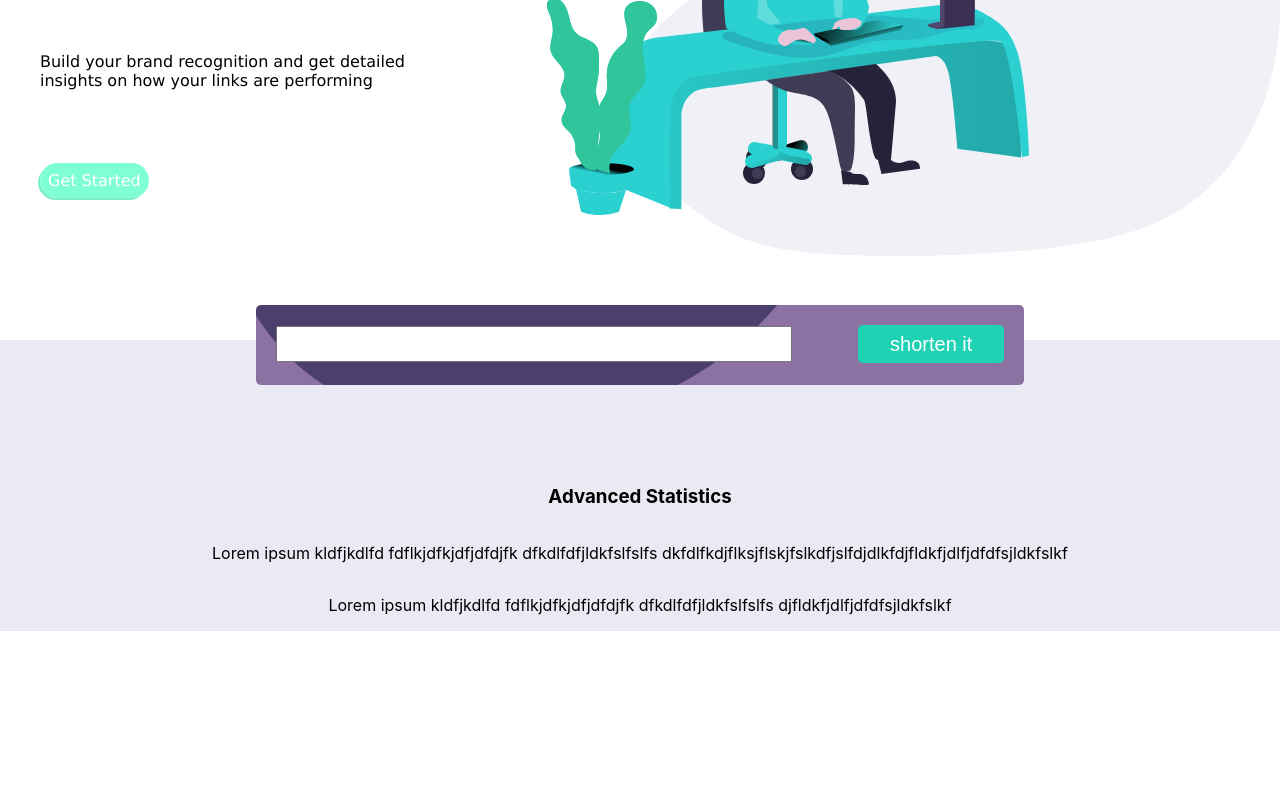
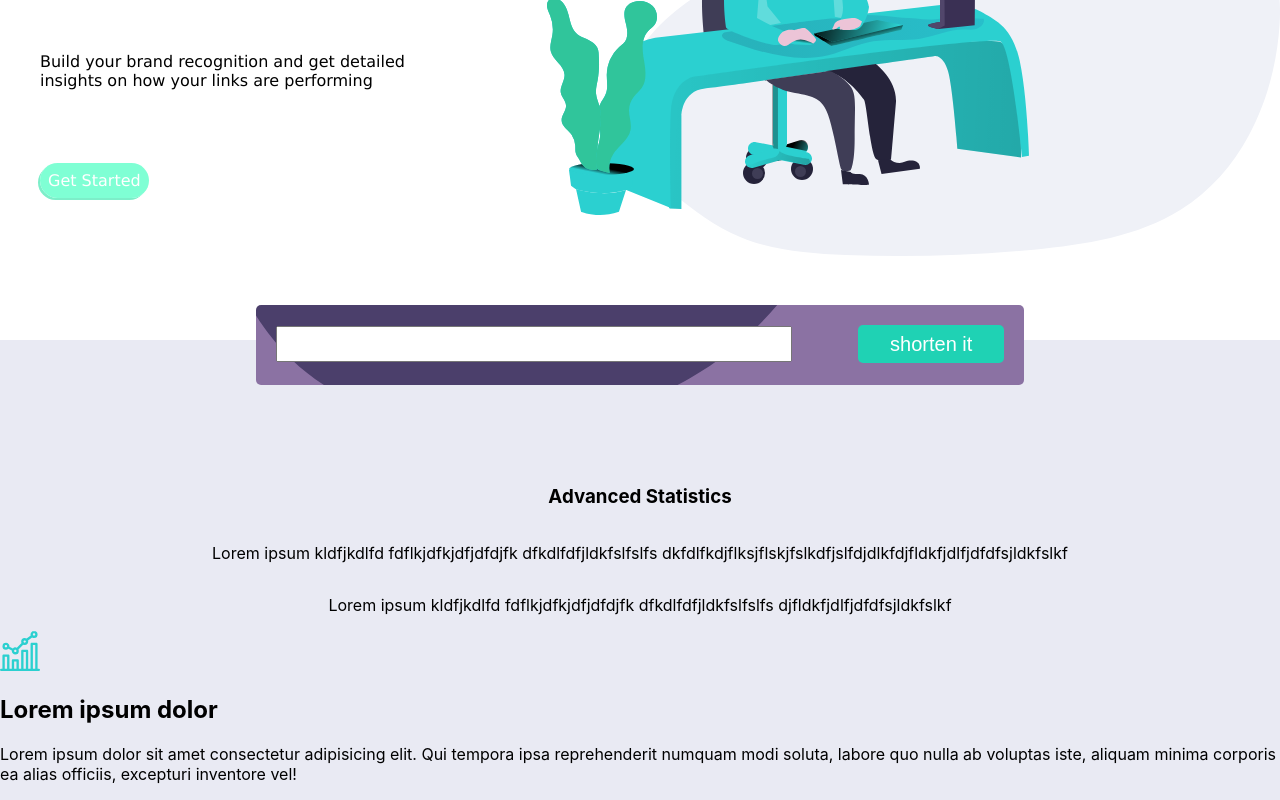
Before and after one commit to Brian-Machiestay/url-shortening, a React (Create React App) app in the folder client-side/: page / in a window 1280 px wide. Shown: the part 373-1173 px from the top of the page. Before the commit the page ends 1004 px from the top, so only its background shows below. Built offline with nearby package versions, Linux system fonts and the light colour scheme; the HTML template or start-up script is replaced by a standard one.

Commit message:
create brand section component

```diff
--- /dev/null
+++ b/client-side/src/components/stat.jsx
@@ -0,0 +1,15 @@
+import React from "react"
+
+const BrandStat = (props) => {
+    const classes = `${props.cls} brandStat`
+
+    return (
+        <div className={classes}>
+            <div className="statLogo"><img src={props.icon}></img></div>
+            <h2>Lorem ipsum dolor</h2>
+            <p>Lorem ipsum dolor sit amet consectetur adipisicing elit. Qui tempora ipsa reprehenderit numquam modi soluta, labore quo nulla ab voluptas iste, aliquam minima corporis ea alias officiis, excepturi inventore vel!</p>
+        </div>
+    )
+}
+
+export default BrandStat;
--- a/client-side/src/components/statisticSection.jsx
+++ b/client-side/src/components/statisticSection.jsx
@@ -1,5 +1,7 @@
 import React from "react";
 import Shorten from "./shorten";
+import BrandStat from "./stat";
+import recogniton from "../assets/images/icon-brand-recognition.svg"
 
 const StatSection = () => {
     return (
@@ -12,8 +14,7 @@ const StatSection = () => {
             <p>Lorem ipsum kldfjkdlfd fdflkjdfkjdfjdfdjfk dfkdlfdfjldkfslfslfs
                 djfldkfjdlfjdfdfsjldkfslkf
             </p>
-            <div className="advanced">
-            </div>
+            <BrandStat cls="recognize" icon={recogniton} />
         </div>
     )
 }
```
